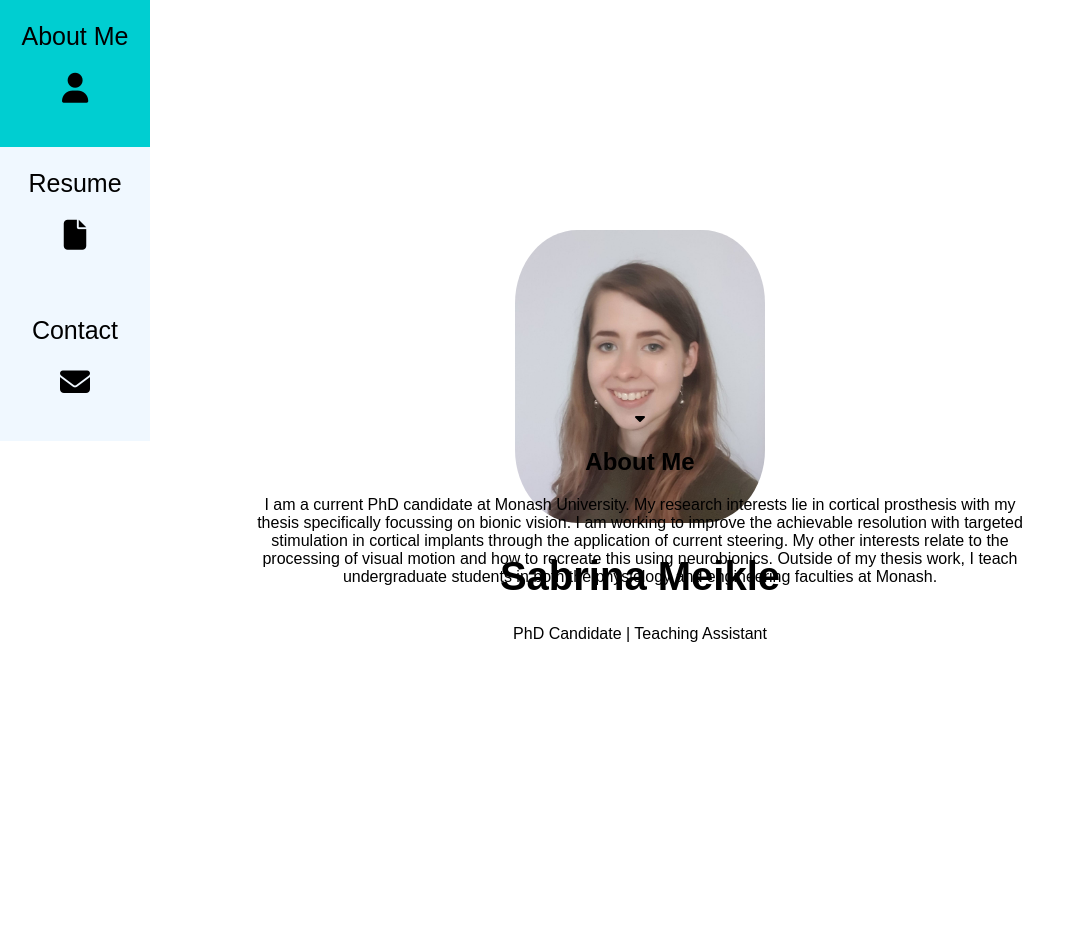
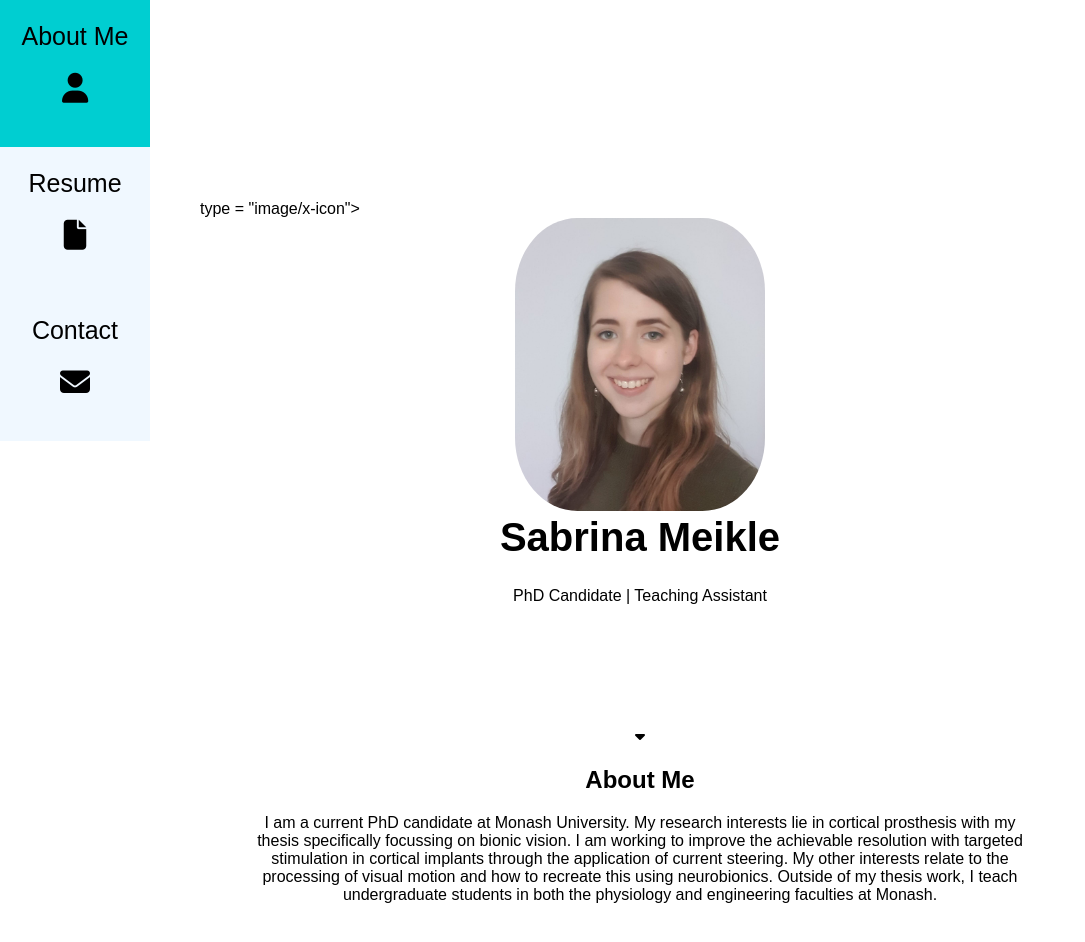
Before and after one commit to sabedaj/sabedaj.github.io, a plain HTML site: page index.html in a window 1280 px wide. Shown: the top 942 px of the page, without its empty margins (0-1085 px from the left). Drawn offline with Linux system fonts and the light colour scheme.

Commit message:
moving image

```diff
--- a/index.html
+++ b/index.html
@@ -4,6 +4,10 @@
 <script src="https://kit.fontawesome.com/b01225e5b2.js" crossorigin="anonymous"></script>
 <meta name="viewport" content="width=device-width, initial-scale=1">
 <link rel="stylesheet" href="style.css">
+<title>Sabrina Meikle</title>
+<link rel = "icon" href =
+<i class="fas fa-brain"></i>
+type = "image/x-icon">
 </head>
 <body>
 
--- a/style.css
+++ b/style.css
@@ -9,16 +9,17 @@ body, html {
 
 /* Header/logo Title */
 .header {
-  padding: 30px ;
   text-align: center;
   background: #FFF;
-  height: 200px;
+  height:500px;
   color: black;
+  margin-top: 0px;
 
 }
 /* Increase the font size of the heading */
 .header h1 {
   font-size: 40px;
+  margin-top: 0px;
 }
 /* image place holder */
 img {
@@ -27,8 +28,8 @@ img {
   width: 250px;
   height:auto;
   border-radius: 25%;
-  position: centre;
   object-fit: contain;
+  margin-top: 0px;
 }
 .tab {
   float: left;
```
